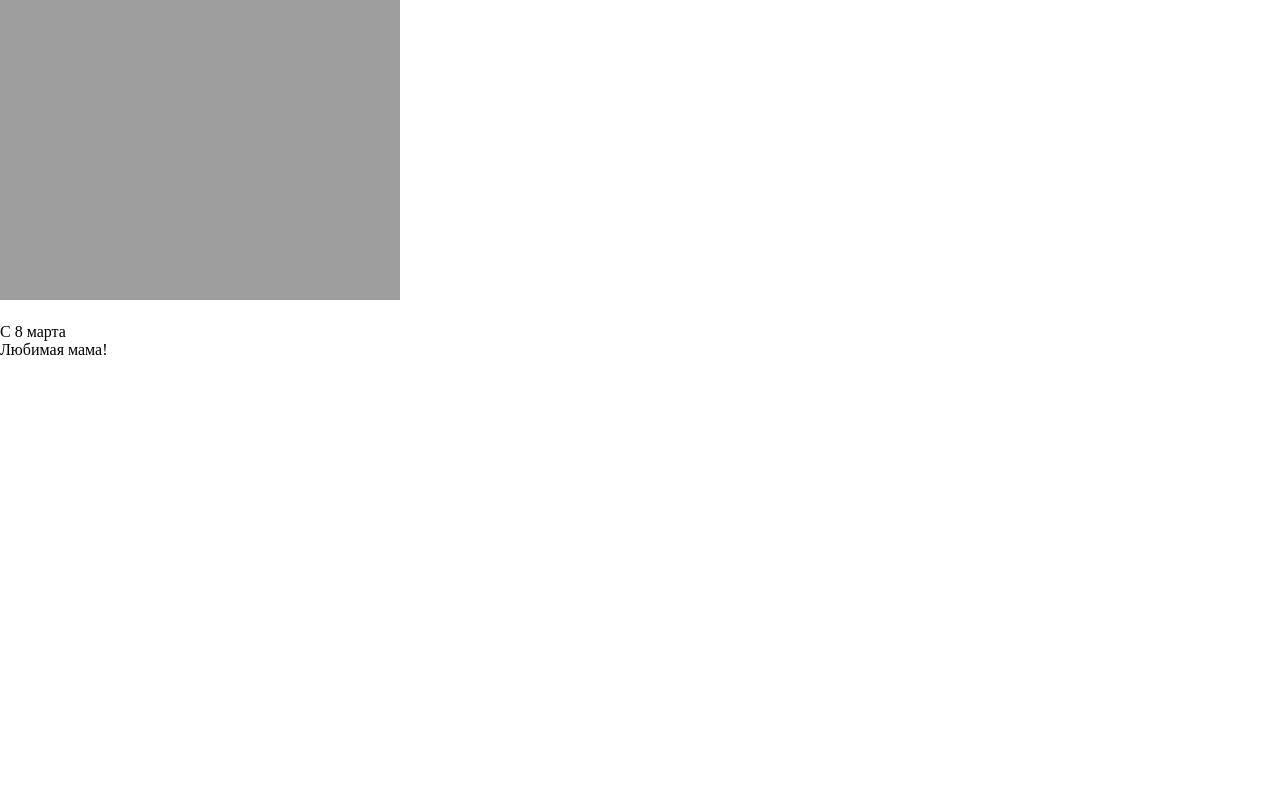
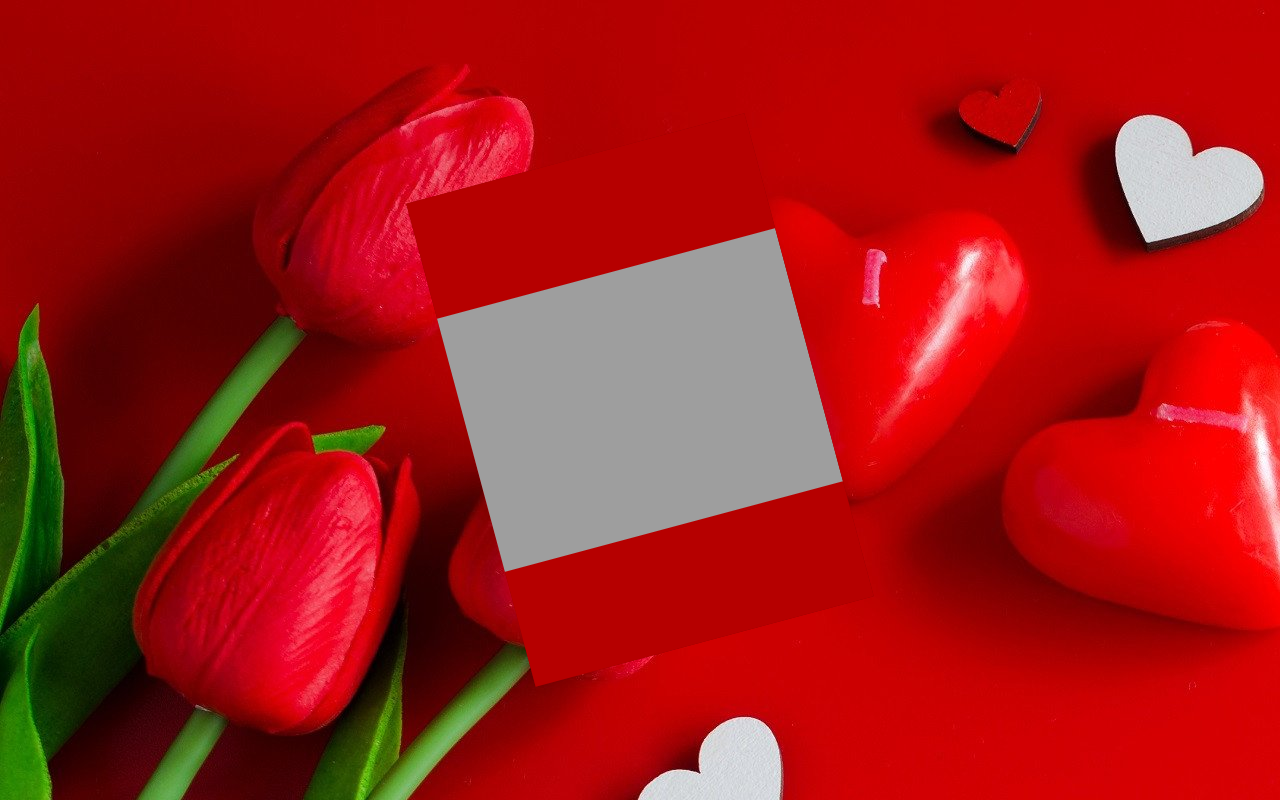
Before and after one commit to ArtemB1/8-March, a plain HTML site: page index.html in a window 1280 px wide. Drawn offline with Linux system fonts and the light colour scheme; the site is published under a folder, as on GitHub Pages, so addresses that start at the root find nothing.

Commit message:
Исправление

```diff
--- a/index.html
+++ b/index.html
@@ -6,7 +6,7 @@
     <meta http-equiv="X-UA-Compatible" content="IE=edge">
     <meta name="viewport" content="width=1200, initial-scale=1.0">
     <link rel="stylesheet" href="css/normalize.css">
-    <link rel="stylesheet" href="/css/style.css">
+    <link rel="stylesheet" href="css/style.css">
     <link rel="preconnect" href="https://fonts.googleapis.com">
     <link rel="preconnect" href="https://fonts.gstatic.com" crossorigin>
     <link href="https://fonts.googleapis.com/css2?family=Pacifico&display=swap" rel="stylesheet">
@@ -22,7 +22,7 @@
                     <img src="img/fbd635f0fb93170e060ac9aae13f360c.gif" alt="">
                 </div>
                 <div class="card__page card__page-inside">
-                    <img src="/img/pngwing.com.png" alt="">
+                    <img src="img/pngwing.com.png" alt="">
                 </div>
             </div>
             <div class="card__page card__page-Buttom">
```
